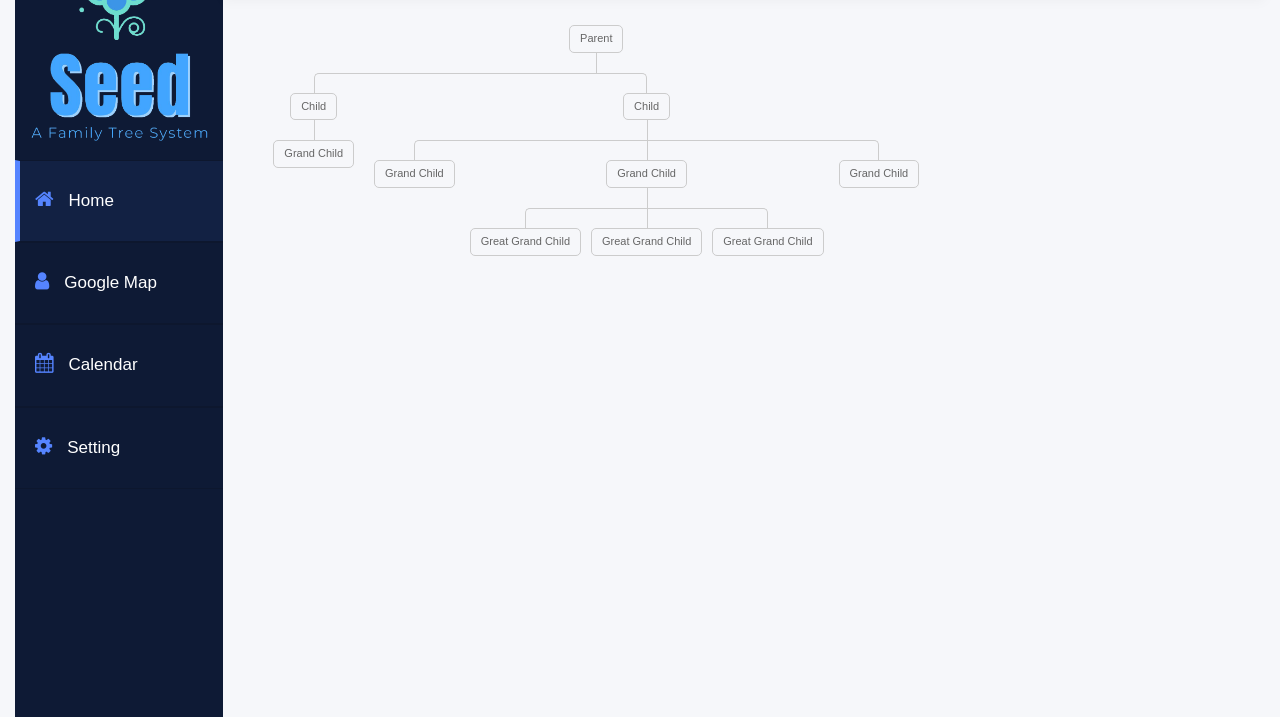
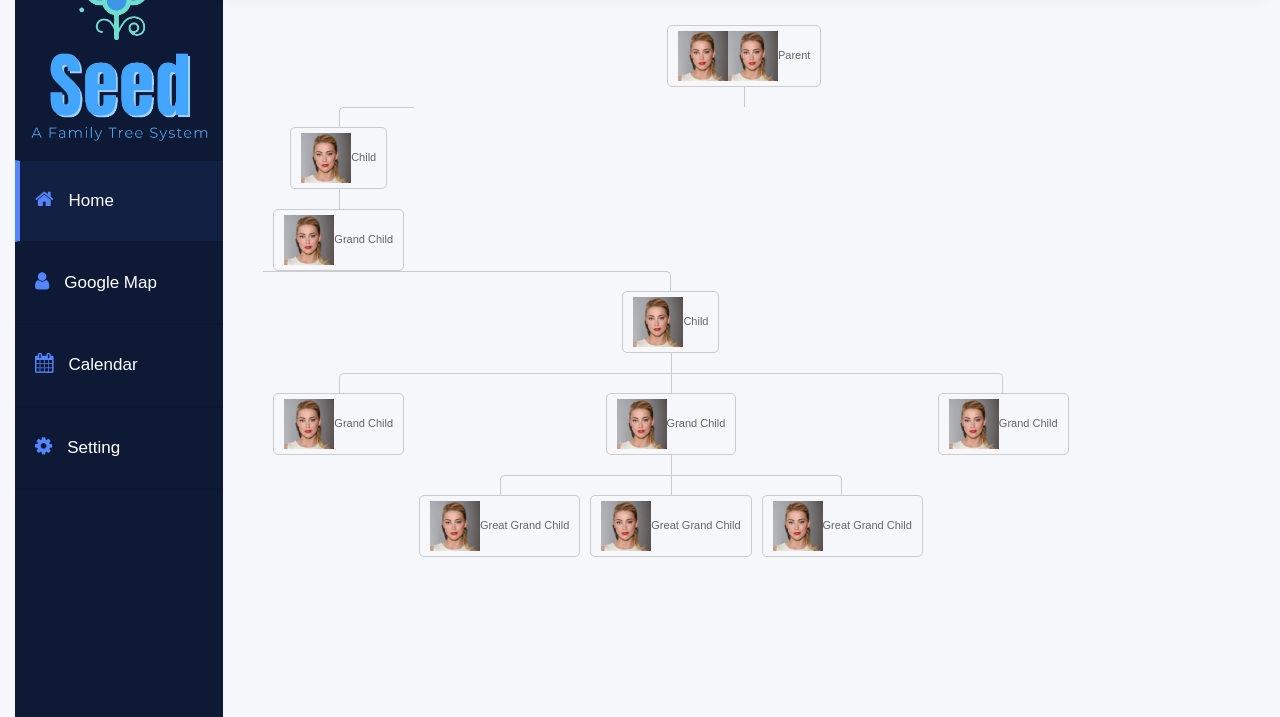
Before and after one commit to codingWithElias/Login-registration-System-PHP-and-MYSQL, a PHP site: page /home.php in a window 1280 px wide. Shown: the part 83-800 px from the top of the page. Run offline with PHP 8.4, Linux system fonts and the light colour scheme; a user stored in the database is signed in; some libraries are stand-ins or nearby versions.

Commit message:
picture based

```diff
--- a/home.php
+++ b/home.php
@@ -92,35 +92,35 @@ if (isset($_SESSION['id']) && isset($_SESSION['user_name'])) {
                     <div class="tree">
 	<ul>
 		<li>
-			<a href="#">Parent</a>
+			<a href="#"><img src="images/amber.jpg" style="width:50px" alt="Avatar"><img src="images/amber.jpg" style="width:50px" alt="Avatar">Parent</a>
 			<ul>
 				<li>
-					<a href="#">Child</a>
+					<a href="#"><img src="images/amber.jpg" style="width:50px" alt="Avatar">Child</a>
 					<ul>
 						<li>
-							<a href="#">Grand Child</a>
+							<a href="#"><img src="images/amber.jpg" style="width:50px" alt="Avatar">Grand Child</a>
 						</li>
 					</ul>
 				</li>
 				<li>
-					<a href="#">Child</a>
+					<a href="#"><img src="images/amber.jpg" style="width:50px" alt="Avatar">Child</a>
 					<ul>
-						<li><a href="#">Grand Child</a></li>
+						<li><a href="#"><img src="images/amber.jpg" style="width:50px" alt="Avatar">Grand Child</a></li>
 						<li>
-							<a href="#">Grand Child</a>
+							<a href="#"><img src="images/amber.jpg" style="width:50px" alt="Avatar">Grand Child</a>
 							<ul>
 								<li>
-									<a href="#">Great Grand Child</a>
+									<a href="#"><img src="images/amber.jpg" style="width:50px" alt="Avatar">Great Grand Child</a>
 								</li>
 								<li>
-									<a href="#">Great Grand Child</a>
+									<a href="#"><img src="images/amber.jpg" style="width:50px" alt="Avatar">Great Grand Child</a>
 								</li>
 								<li>
-									<a href="#">Great Grand Child</a>
+									<a href="#"><img src="images/amber.jpg" style="width:50px" alt="Avatar">Great Grand Child</a>
 								</li>
 							</ul>
 						</li>
-						<li><a href="#">Grand Child</a></li>
+						<li><a href="#"><img src="images/amber.jpg" style="width:50px" alt="Avatar">Grand Child</a></li>
 					</ul>
 				</li>
 			</ul>
```
Also changed, not shown: images/amber.jpg (added).
